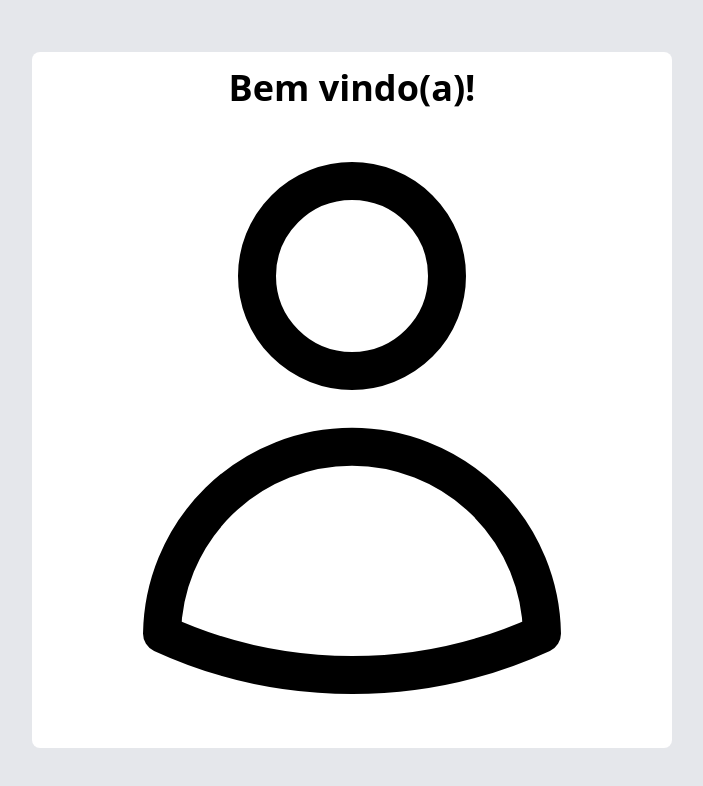
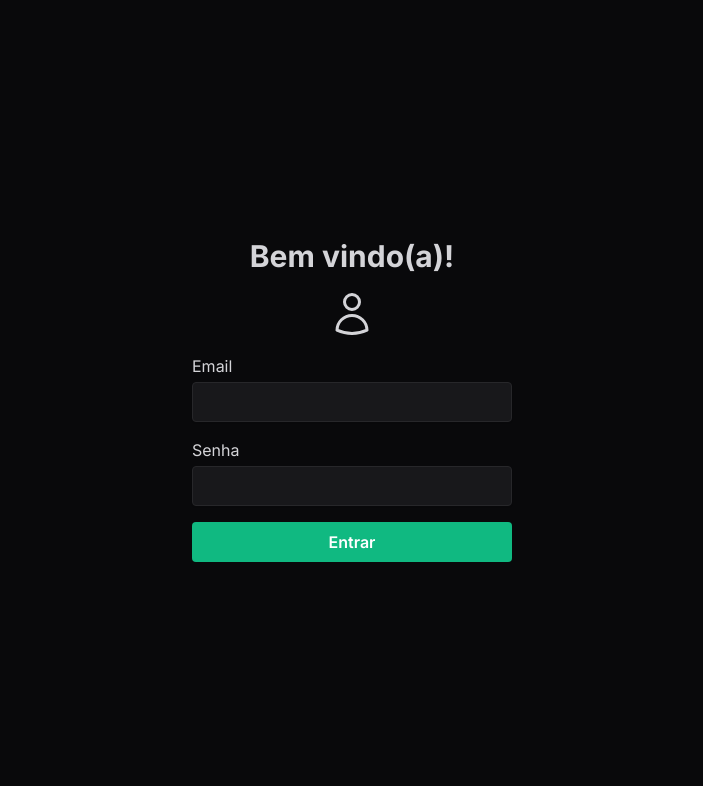
Before and after one commit to LucasMauricio1/teste-react, a Next.js app: page / in a window 1280 px wide. Shown: the top 786 px of the page, without its empty margins (288-991 px from the left). Built offline with nearby package versions, Linux system fonts and the light colour scheme.

Commit message:
feat: create form

```diff
--- a/package.json
+++ b/package.json
@@ -10,9 +10,13 @@
   },
   "dependencies": {
     "@heroicons/react": "^2.1.3",
+    "@hookform/resolvers": "^3.3.4",
+    "axios": "^1.6.8",
     "next": "14.2.1",
     "react": "^18",
-    "react-dom": "^18"
+    "react-dom": "^18",
+    "react-hook-form": "^7.51.3",
+    "zod": "^3.22.4"
   },
   "devDependencies": {
     "@types/node": "^20",
--- a/src/app/components/Header.tsx
+++ b/src/app/components/Header.tsx
@@ -5,7 +5,7 @@ interface Props {
 export default function Header({title}: Props) {
   return (
     <div className="flex justify-center">
-      <h1 className="text-4xl font-bold">{title}</h1>
+      <h1 className="text-3xl font-bold">{title}</h1>
     </div>
   )
 }
--- a/src/app/components/Icon.tsx
+++ b/src/app/components/Icon.tsx
@@ -1,19 +1,19 @@
 import { UserIcon, AtSymbolIcon, LockClosedIcon } from '@heroicons/react/24/outline';
+import React from 'react';
 
 interface Props {
   name: 'user' | 'atSymbol' | 'lockClosed';
-  size: string | number;
 }
 
-export default function Icon({ name, size }: Props) {
+export default function Icon({ name }: Props) {
   const renderIcon = () => {
     switch (name) {
       case 'user':
-        return <UserIcon className={`h-${size} w-${size}`} />;
+        return <UserIcon className={`h-12 w-12`} />;
       case 'atSymbol':
-        return <AtSymbolIcon className={`h-${size} w-${size}`} />;
+        return <AtSymbolIcon className={`h-12 w-12`} />;
       case 'lockClosed':
-        return <LockClosedIcon className={`h-${size} w-${size}`} />;
+        return <LockClosedIcon className={`h-12 w-12`} />;
       default:
         return null;
     }
--- /dev/null
+++ b/src/app/components/Input.tsx
@@ -0,0 +1,31 @@
+import React from "react";
+
+interface Props {
+  type: "text" | "password" | "email" | "number";
+  name?: string;
+  placeholder?: string;
+  value?: string;
+  onChange?: (event: React.ChangeEvent<HTMLInputElement>) => void;
+  onFocus?: (event: React.FocusEvent<HTMLInputElement>) => void;
+  onBlur?: (event: React.FocusEvent<HTMLInputElement>) => void;
+  disabled?: boolean;
+  className?: string;
+}
+
+const Input: React.FC<Props> = (props) => {
+  return (
+    <input
+      type={props.type}
+      name={props.name}
+      placeholder={props.placeholder}
+      value={props.value}
+      onChange={props.onChange}
+      onFocus={props.onFocus}
+      onBlur={props.onBlur}
+      disabled={props.disabled}
+      className={props.className}
+    />
+  );
+};
+
+export default Input;
--- a/src/app/page.tsx
+++ b/src/app/page.tsx
@@ -1,13 +1,69 @@
+"use client";
+
+import { useForm } from "react-hook-form";
+import { ZodError, z } from "zod";
 import Header from "./components/Header";
+import Input from "./components/Input";
 import Icon from "./components/Icon";
+import { useState } from "react";
+
+const loginSchema = z.object({
+  email: z.string().email("Insira um e-mail válido.").toLowerCase(),
+  password: z.string().min(4, "A senha deve conter pelo menos 4 caracteres"),
+});
 
 export default function Home() {
+
+  function handleLogin(e: React.FormEvent<HTMLFormElement>) {
+    e.preventDefault();
+    const formData = new FormData(e.currentTarget);
+
+    try {
+      const data = loginSchema.parse({
+        email: formData.get("email"),
+        password: formData.get("password"),
+      });
+      console.log(data);
+    } catch (error) {
+      console.log(error);
+    }
+  }
+
   return (
-    <body className="bg-gray-200 h-screen flex items-center justify-center w-screen">
-      <div className="bg-white w-1/2 p-4 rounded-lg flex flex-col gap-4">
-        <Header title="Bem vindo(a)!" />
-        <Icon name="user" size={8}/>
-      </div>
-    </body>
+    <main className="h-screen bg-zinc-950 text-zinc-300 flex items-center justify-center">
+      <form
+        onSubmit={handleLogin}
+        className="flex flex-col gap-4 w-full max-w-xs"
+        action=""
+      >
+        <div className="flex flex-col items-center justify-center gap-4">
+          <Header title="Bem vindo(a)!" />
+          <Icon name="user" />
+        </div>
+        <div className="flex flex-col gap-1">
+          <label htmlFor="">Email</label>
+          <Input
+            type="email"
+            name="email"
+            className="border border-zinc-800 text-white shadow-sm rounded h-10 px-3 bg-zinc-900"
+          />
+        </div>
+        <div className="flex flex-col gap-1">
+          <label htmlFor="">Senha</label>
+          <Input
+            type="password"
+            name="password"
+            className="border border-zinc-800 text-white shadow-sm rounded h-10 px-3 bg-zinc-900"
+          />
+        </div>
+
+        <button
+          type="submit"
+          className="bg-emerald-500 rounded font-semibold text-white h-10 hover:bg-emerald-600"
+        >
+          Entrar
+        </button>
+      </form>
+    </main>
   );
 }
--- /dev/null
+++ b/src/services/api.ts
@@ -0,0 +1,5 @@
+import axios from "axios";
+
+const api = axios.create({
+  baseURL: 'http://localhost:3333/'
+})
```
Also changed, not shown: src/services/authService.ts (added), 1 other file (tests, documents, lock files or other folders).
